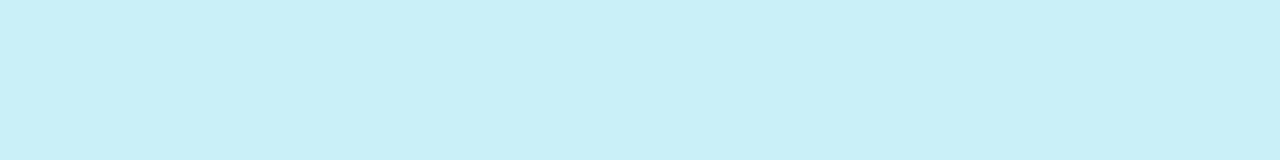
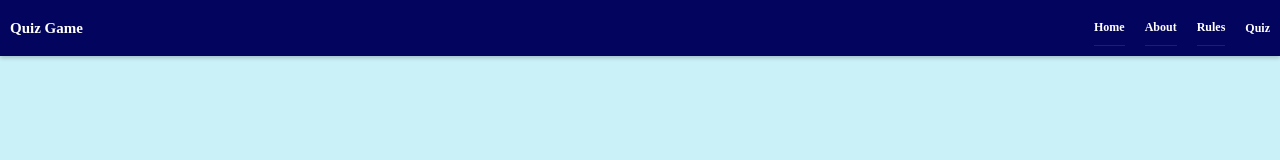
Before and after one commit to brandonlea/quiz-game, a plain HTML site: page index.html in a window 1280 px wide. Drawn offline with Linux system fonts and the light colour scheme.

Commit message:
Added Navbar in HTML and CSS

```diff
--- a/assets/css/style.css
+++ b/assets/css/style.css
@@ -56,3 +56,116 @@ body {
 .font-bold {
     font-weight: 700;
 }
+
+
+/* Navbar */
+.navbar {
+    padding: 0.8rem;
+    position: fixed;
+    width: 100%;
+    z-index: 1000;
+    background-color: var(--primary-color);
+    box-shadow: 0 0.2rem 0.4rem 0 rgba(0,0,0,.2);
+    display: flex;
+    justify-content: space-between;
+    align-items: center;
+}
+
+.nav-links {
+    display: none;
+    position: absolute;
+    top: 100%;
+    left: 0;
+    width: 100%;
+    background-color: var(--primary-color);
+    padding: 0;
+    z-index: 1000;
+    box-shadow: 0 0.4rem 0.6rem rgba(0, 0, 0, 0.1);
+}
+
+.hamburger {
+    display: block;
+    padding: 0.5rem;
+    margin-right: 0.5rem;
+    background-color: transparent;
+    border: none;
+    cursor: pointer;
+    font-size: 1.5rem;
+    color: var(--white);
+}
+
+/* When menu is active */
+.nav-links.active {
+    display: flex;
+    flex-direction: column;
+    align-items: center;
+}
+
+.nav-links li {
+    width: 100%;
+    border-bottom: 1px solid rgba(255, 255, 255, 0.1);
+}
+
+.nav-links li:last-child {
+    border-bottom: none;
+}
+
+.nav-links .nav-link {
+    color: var(--white);
+    text-decoration: none;
+    font-size: 1.2rem;
+    font-weight: 700;
+    padding: 1rem;
+    display: block;
+    width: 100%;
+    transition: background-color 0.3s ease;
+}
+
+.logo {
+    font-size: 1.5rem;
+    font-weight: 700;
+    color: var(--white);
+    text-decoration: none;
+}
+
+/* Media Queries */
+
+/* Desktop */
+@media (min-width: 992px) {
+    .navbar {
+        position: fixed;
+        top: 0;
+        left: 0;
+        padding: 1rem;
+        width: 100%;
+        display: flex;
+        justify-content: space-between;
+        align-items: center;
+    }
+
+    .hamburger {
+        display: none;
+    }
+
+    .nav-links {
+        display: flex;
+        justify-content: flex-end;
+        align-items: center;
+        gap: 2rem;
+        list-style: none;
+        position: static;
+        width: auto;
+        background: none;
+        box-shadow: none;
+    }
+
+    .nav-links .nav-link {
+        text-decoration: none;
+        color: var(--white);
+        font-size: 1.2rem;
+        font-weight: 700;
+        padding: 1rem 0;
+        transition: color 0.3s;
+    }
+
+}
--- a/index.html
+++ b/index.html
@@ -16,7 +16,20 @@
 </head>
 
 <body>
+    <!-- Navbar -->
+    <nav class="navbar">
+        <a href="index.html" class="logo">Quiz Game</a>
+        <ul class="nav-links">
+            <li><a class="nav-link" href="index.html">Home</a></li>
+            <li><a class="nav-link" href="index.html">About</a></li>
+            <li><a class="nav-link" href="index.html">Rules</a></li>
+            <li><a class="nav-link" href="index.html">Quiz</a></li>
+        </ul>
 
+        <button aria-label="Toggle navigation" name="hamburger" class="hamburger">
+            <i class="fa-solid fa-bars"></i>
+        </button>
+    </nav>
 
     <script src="assets/js/script.js" defer></script>
 </body>
```
